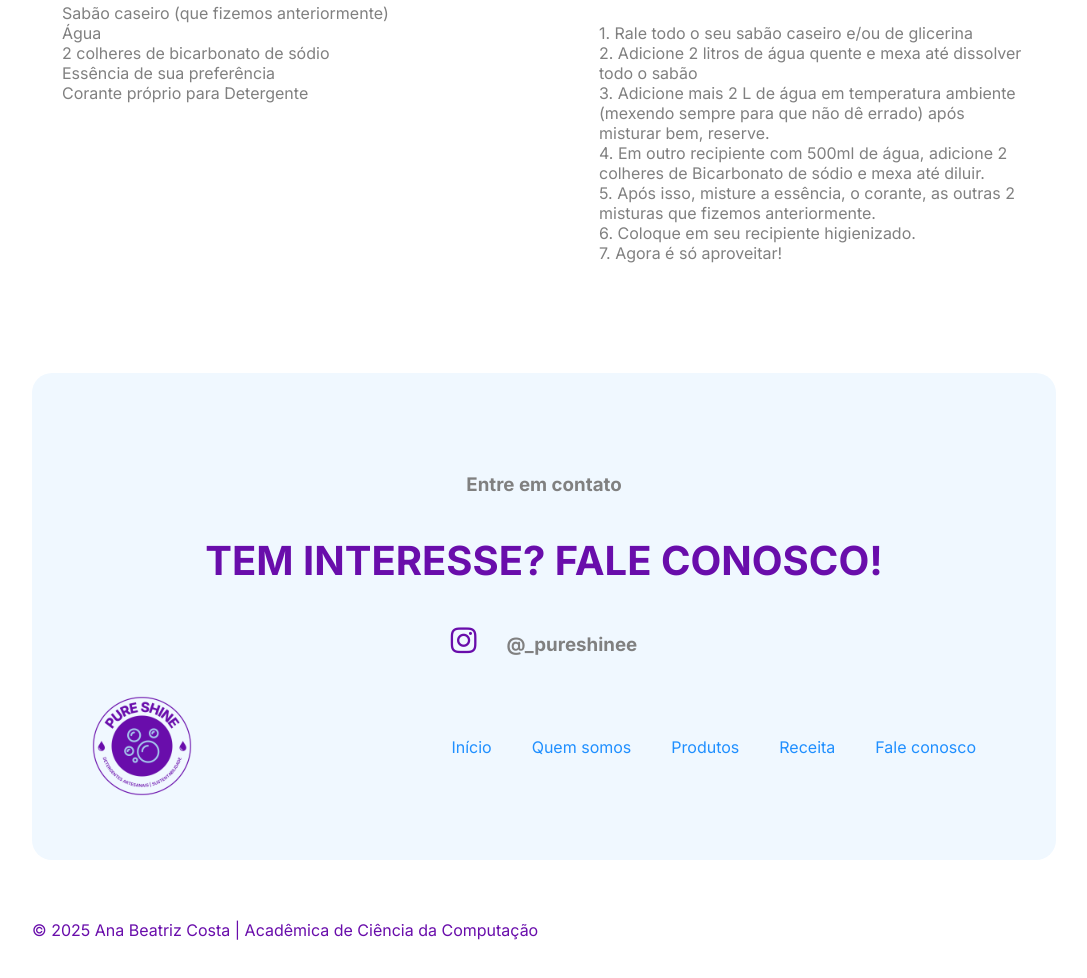
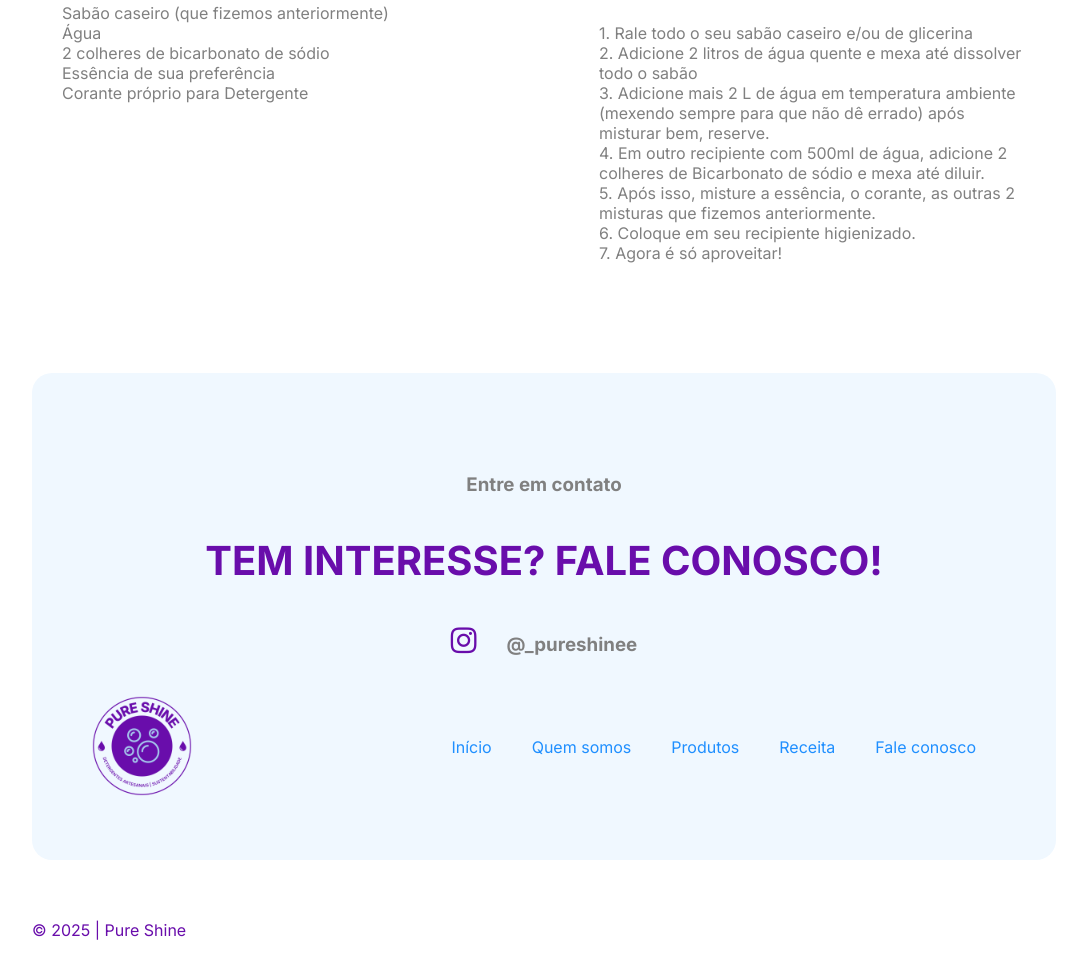
Before and after one commit to ana-beatriz-ssc/pure-shine-landing-page, a plain HTML site: page index.html in a window 1280 px wide. Shown: the part 2897-3875 px from the top of the page, without its empty margins (96-1183 px from the left). Drawn offline with Linux system fonts and the light colour scheme.

Commit message:
UPDATE: seção copyright temp

```diff
--- a/index.html
+++ b/index.html
@@ -219,7 +219,7 @@
     </section>
 
     <div class="copyright container">
-        <p>© 2025 Ana Beatriz Costa | Acadêmica de Ciência da Computação</p>
+        <p>© 2025 | Pure Shine</p>
     </div>
 
     <script>
```
